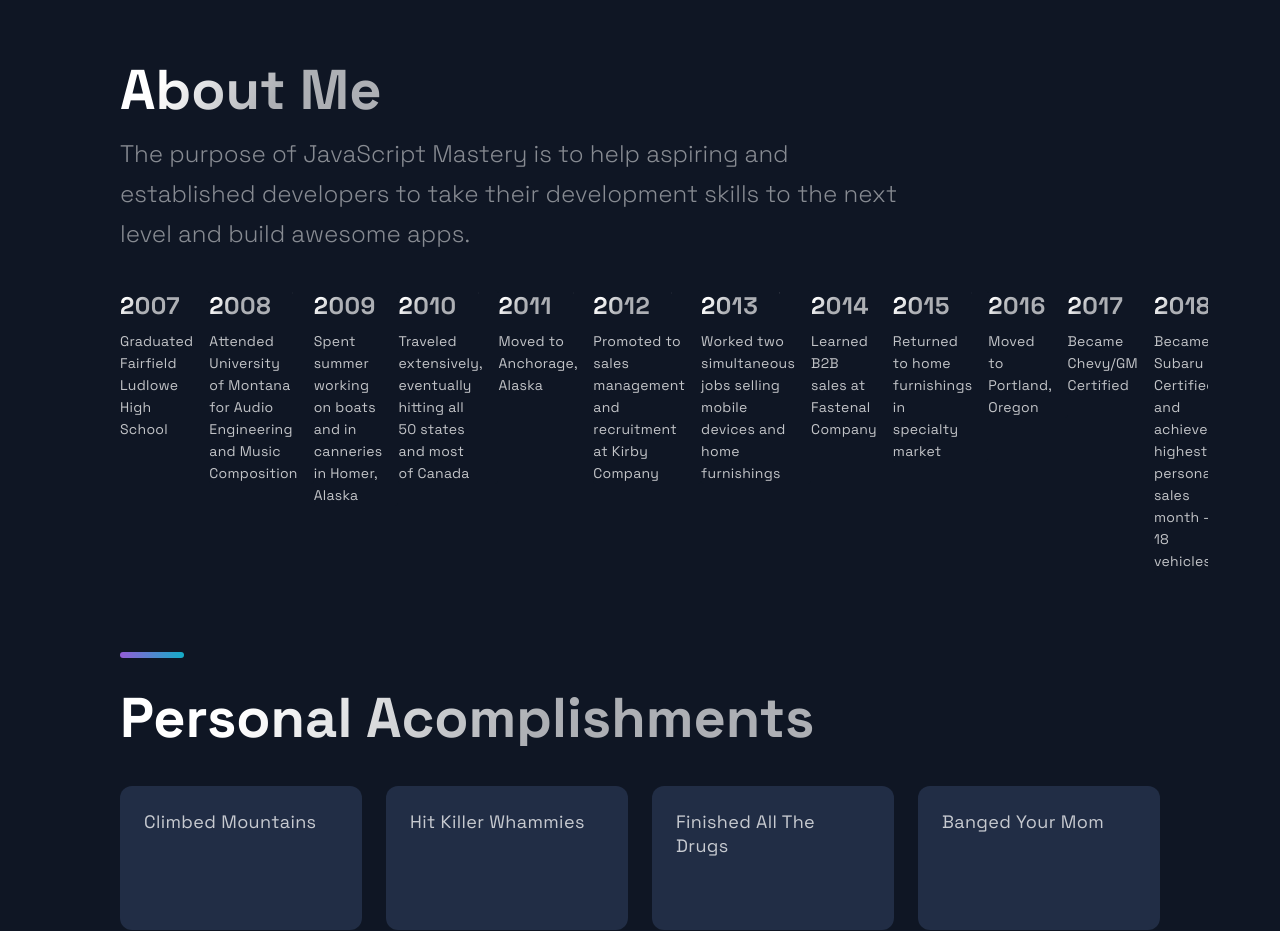
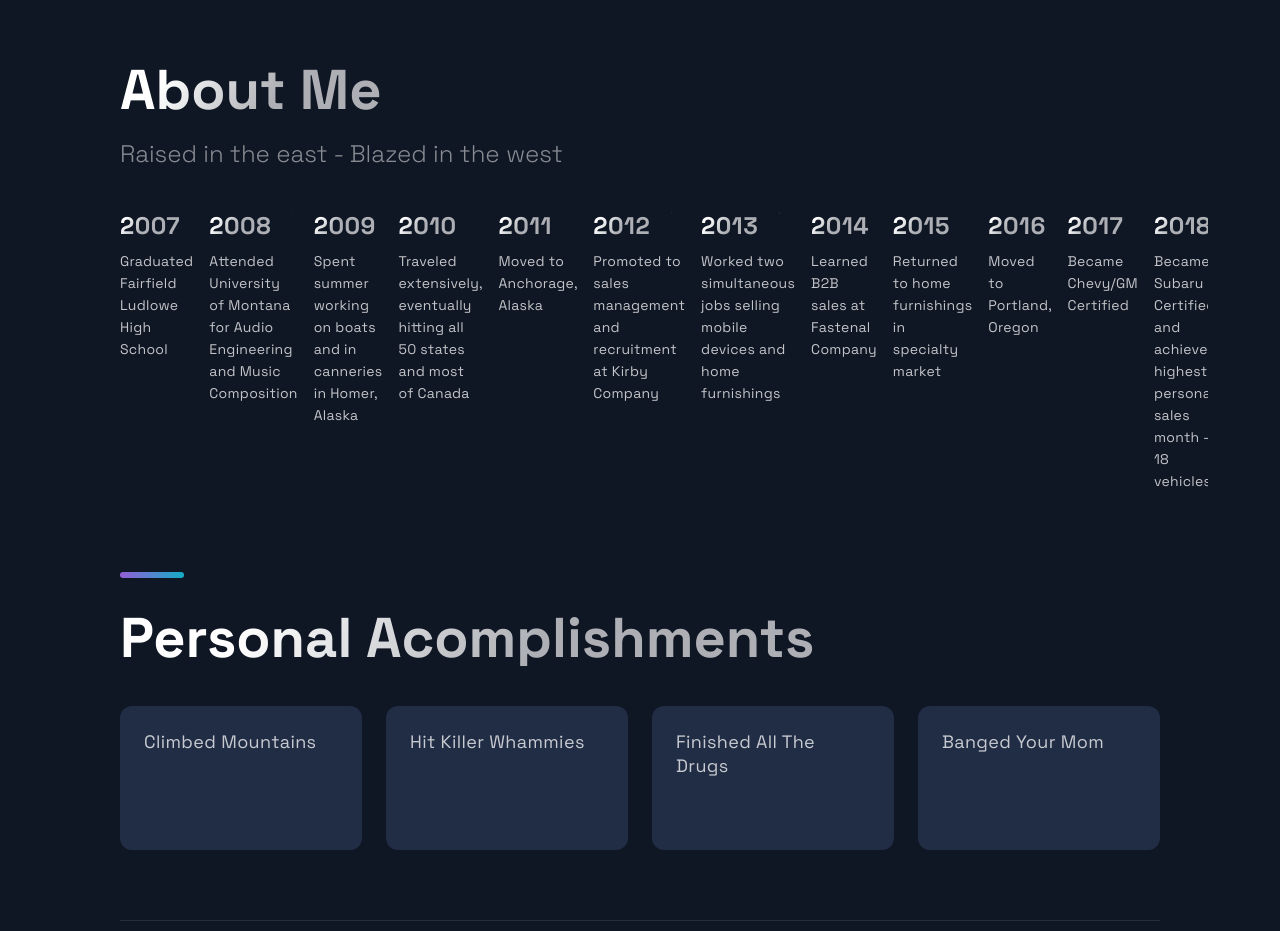
Before and after one commit to chuckhalliday/Personal-Portfolio, a Next.js app: page / in a window 1280 px wide. Shown: the part 2500-3431 px from the top of the page. Built offline with nearby package versions, Linux system fonts and the light colour scheme.

Commit message:
Info edits

```diff
--- a/src/components/Hero/Hero.js
+++ b/src/components/Hero/Hero.js
@@ -14,7 +14,7 @@ const Hero = (props) => (
       <SectionText>
       I know senior elected government officials who I can force my political.. bias and influence on fellow.. politicians, to vote my way..  For a payoff of course
       </SectionText>
-      <Button onClick={() => window.location = "https://isntthatcorrupt.com"}><img src='../images/Breen.png' width='20%' height='75%'/></Button>
+      <Button onClick={() => window.location = "https://isntthatcorrupt.com"}><img src='../images/Breen.png' width='10%' height='65%'/></Button>
     </LeftSection>
   </Section>
 );
--- a/src/components/TimeLine/TimeLine.js
+++ b/src/components/TimeLine/TimeLine.js
@@ -46,7 +46,7 @@ const Timeline = () => {
     <Section id="about">
       <SectionTitle>About Me</SectionTitle>
       <SectionText>
-      The purpose of JavaScript Mastery is to help aspiring and established developers to take their development skills to the next level and build awesome apps.
+      Raised in the east - Blazed in the west
       </SectionText>
       <CarouselContainer ref={carouselRef} onScroll={handleScroll}>
         <>
```
